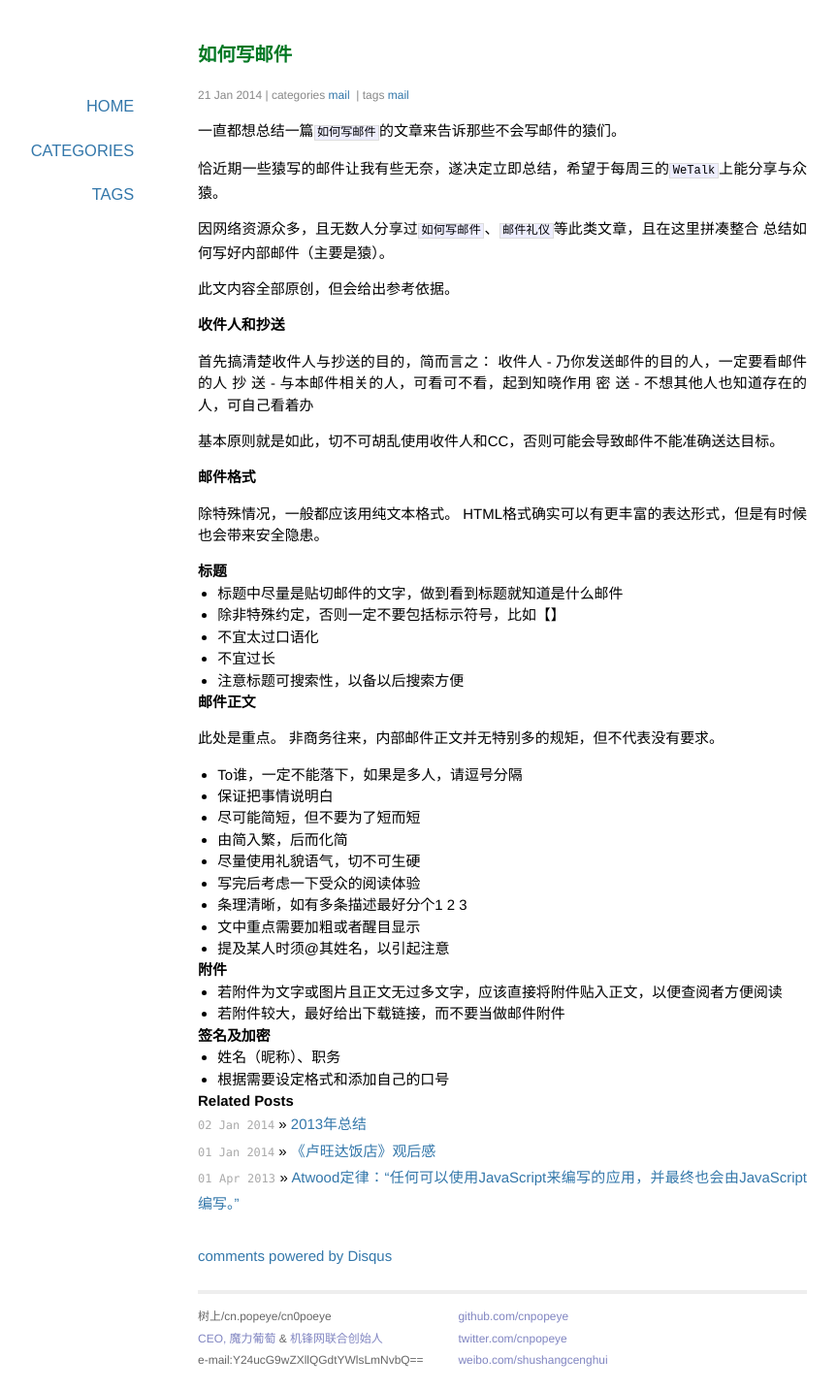
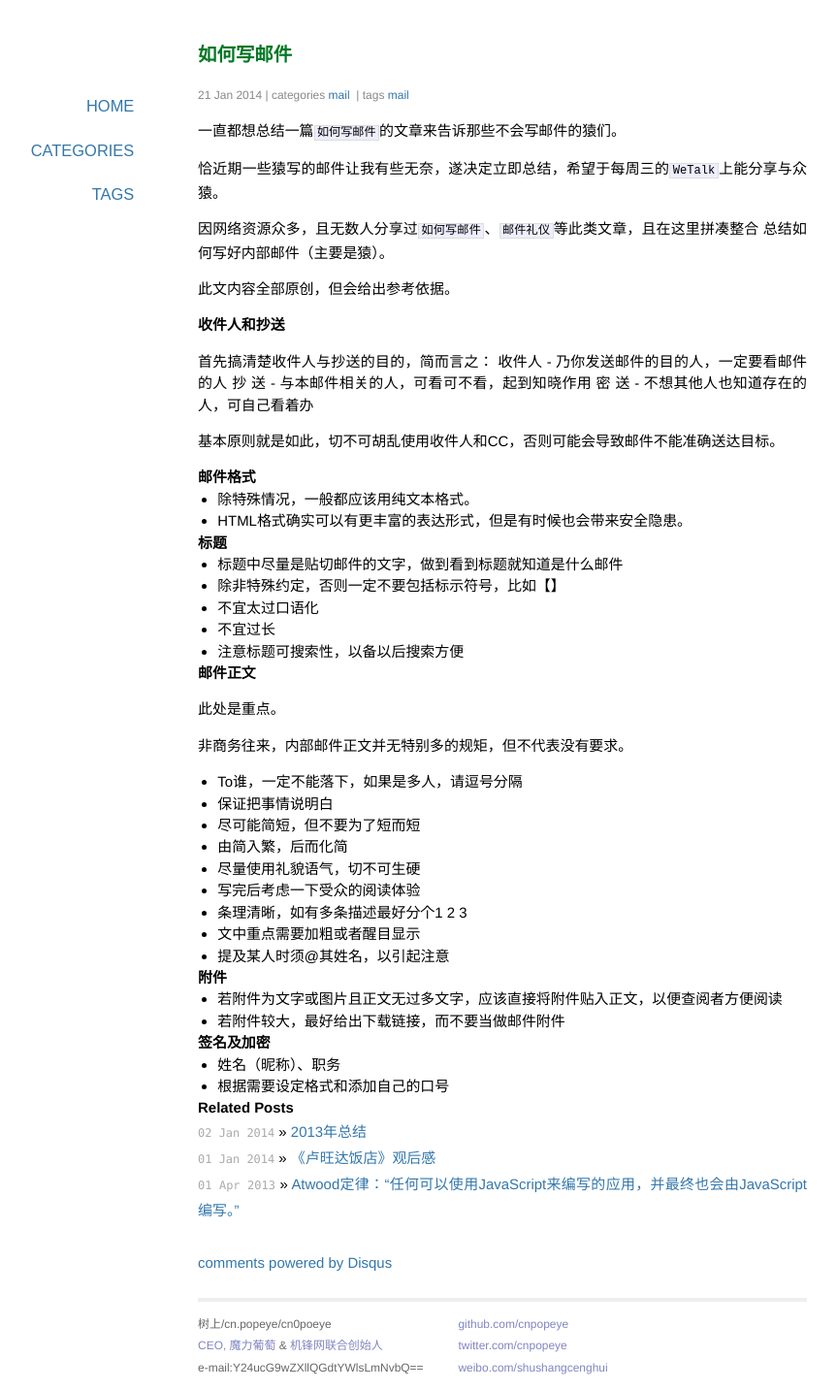
Before and after one commit to cnpopeye/cnpopeye.github.io, a Jekyll site: the page built from _posts/2014-01-21-how-to-write-inner-mail.md, in a window 1280 px wide. Shown: the whole page at 97% size, without its empty margins (122-985 px from the left). Built offline with Jekyll 4.4.1, drawn with Linux system fonts in a browser that asks for light colours; Markdown is read by kramdown in place of the engine named in the settings; comment, search, counter and statistics services are not loaded.

Commit message:
format it

```diff
--- a/_posts/2014-01-21-how-to-write-inner-mail.md
+++ b/_posts/2014-01-21-how-to-write-inner-mail.md
@@ -24,10 +24,12 @@ tags: mail
 基本原则就是如此，切不可胡乱使用收件人和CC，否则可能会导致邮件不能准确送达目标。
 
 ##邮件格式
-除特殊情况，一般都应该用纯文本格式。
-HTML格式确实可以有更丰富的表达形式，但是有时候也会带来安全隐患。
+
+- 除特殊情况，一般都应该用纯文本格式。
+- HTML格式确实可以有更丰富的表达形式，但是有时候也会带来安全隐患。
 
 ##标题
+
 - 标题中尽量是贴切邮件的文字，做到看到标题就知道是什么邮件
 - 除非特殊约定，否则一定不要包括标示符号，比如【】
 - 不宜太过口语化
@@ -35,8 +37,11 @@ HTML格式确实可以有更丰富的表达形式，但是有时候也会带来
 - 注意标题可搜索性，以备以后搜索方便
 
 ##邮件正文
+
 此处是重点。
+
 非商务往来，内部邮件正文并无特别多的规矩，但不代表没有要求。
+
 - To谁，一定不能落下，如果是多人，请逗号分隔
 - 保证把事情说明白
 - 尽可能简短，但不要为了短而短
@@ -48,9 +53,11 @@ HTML格式确实可以有更丰富的表达形式，但是有时候也会带来
 - 提及某人时须@其姓名，以引起注意
 
 ##附件
+
 - 若附件为文字或图片且正文无过多文字，应该直接将附件贴入正文，以便查阅者方便阅读
 - 若附件较大，最好给出下载链接，而不要当做邮件附件
 
 ##签名及加密
+
 - 姓名（昵称）、职务
 - 根据需要设定格式和添加自己的口号
```
